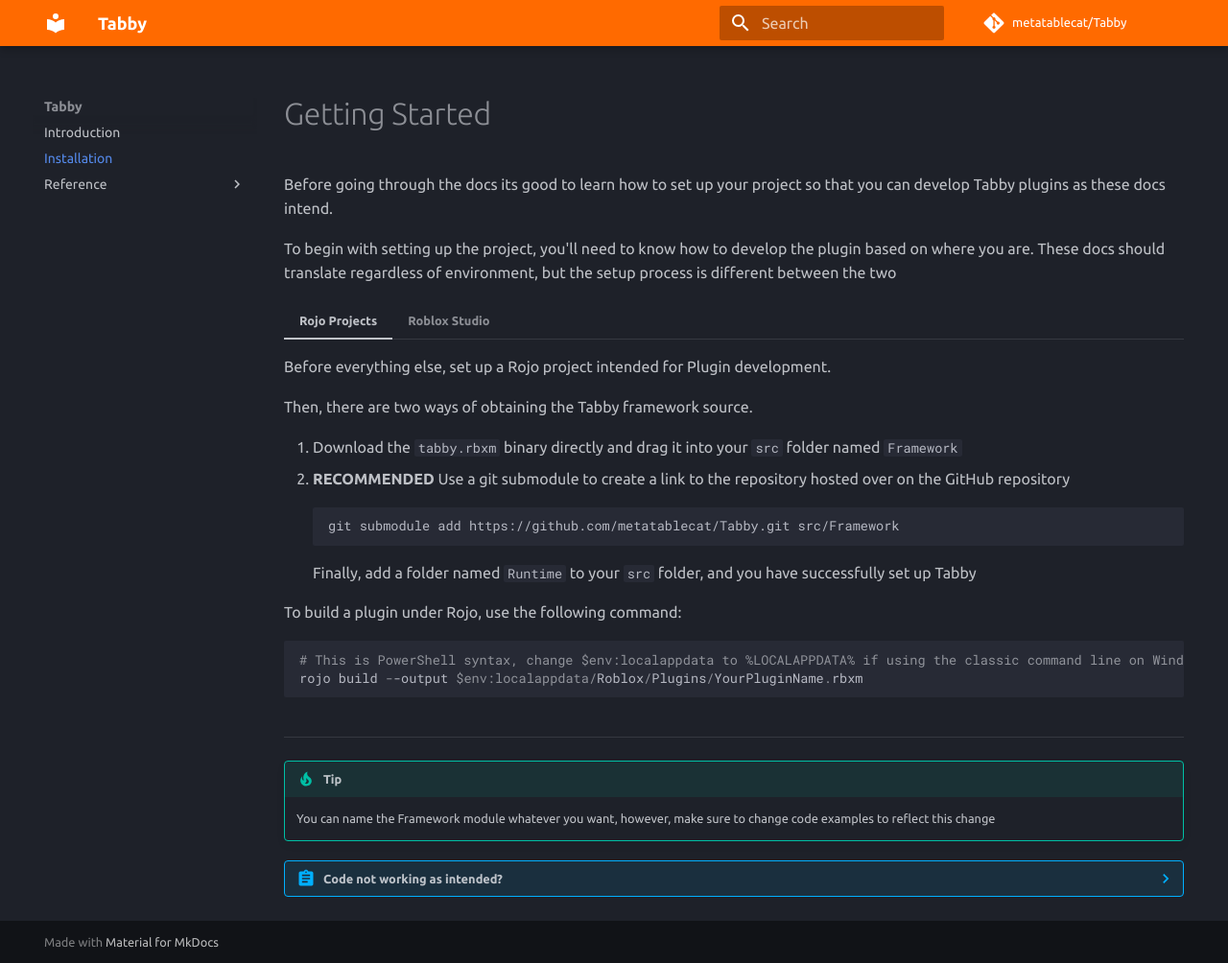
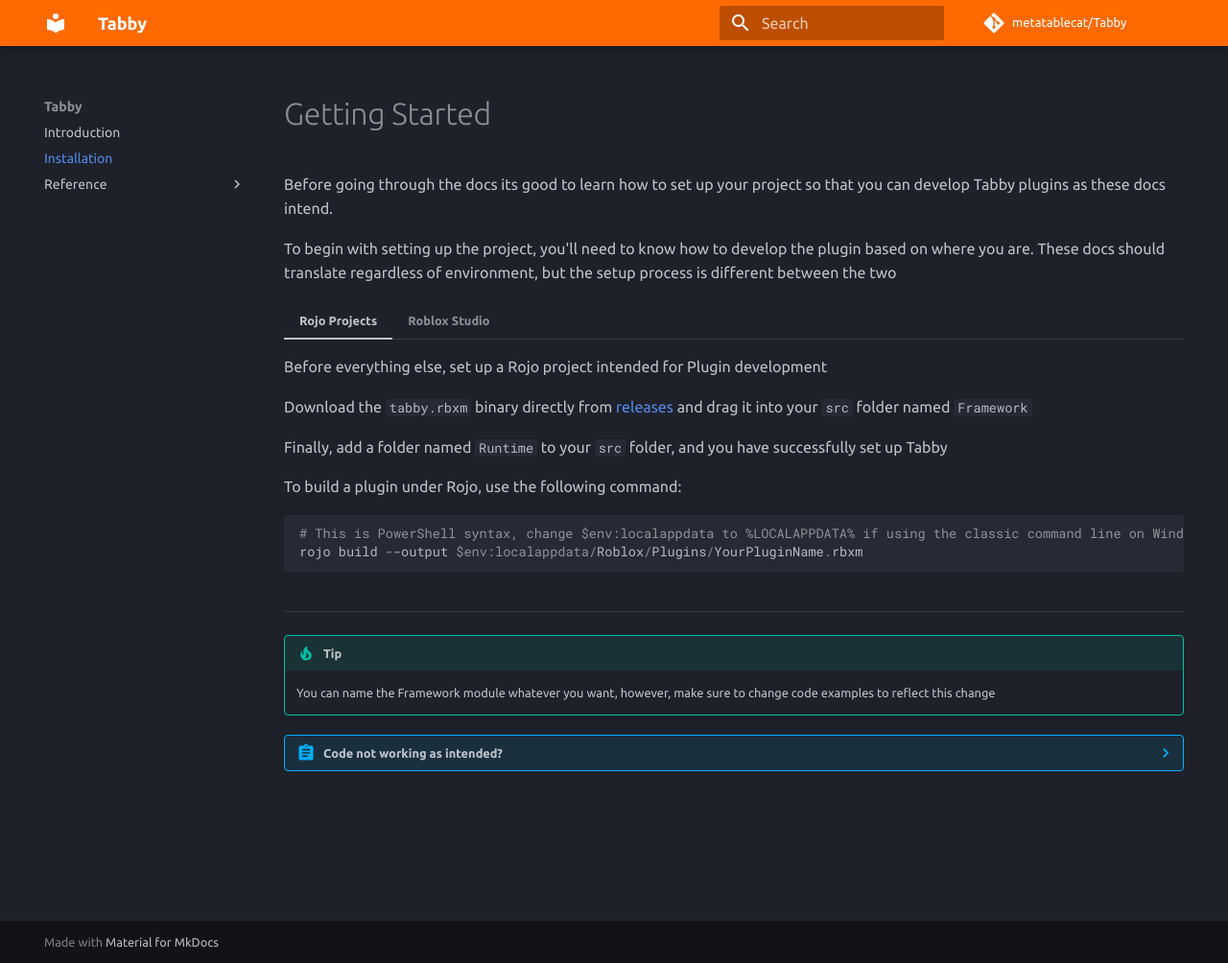
Before and after one commit to metatablecat/Tabby-legacy, an MkDocs documentation site: the page built from docs/GettingStarted.md, in a window 1280 px wide and 1004 px high. Shown: the whole window at 96% size. Built offline with MkDocs 1.6.1 and Material for MkDocs 9.7.7, drawn with Linux system fonts in a browser that asks for light colours; comment, search, counter and statistics services are not loaded.

Commit message:
Fix documentation

````diff
--- a/docs/GettingStarted.md
+++ b/docs/GettingStarted.md
@@ -4,15 +4,10 @@ Before going through the docs its good to learn how to set up your project so th
 To begin with setting up the project, you'll need to know how to develop the plugin based on where you are. These docs should translate regardless of environment, but the setup process is different between the two
 
 === "Rojo Projects"
-	Before everything else, set up a Rojo project intended for Plugin development.
+	Before everything else, set up a Rojo project intended for Plugin development
 
-	Then, there are two ways of obtaining the Tabby framework source.
+	Download the `tabby.rbxm` binary directly from [releases](https://github.com/metatablecat/Tabby/releases) and drag it into your `src` folder named `Framework`
 
-	1. Download the `tabby.rbxm` binary directly and drag it into your `src` folder named `Framework`
-	2. **RECOMMENDED** Use a git submodule to create a link to the repository hosted over on the GitHub repository
-		```bash
-		git submodule add https://github.com/metatablecat/Tabby.git src/Framework
-		```
 	Finally, add a folder named `Runtime` to your `src` folder, and you have successfully set up Tabby
 
 	To build a plugin under Rojo, use the following command:
@@ -22,7 +17,7 @@ To begin with setting up the project, you'll need to know how to develop the plu
 	```
 
 === "Roblox Studio"
-	Create a Plugin with a new folder, and drag the `tabby.rbxm` model into it, then add a second folder named `Runtime`
+	Create a Plugin with a new folder, and drag the `tabby.rbxm` model from [Releases](https://github.com/metatablecat/Tabby/releases) into it, then add a second folder named `Runtime`
 	!!! tip "Enable PluginDebuggingService"
 		Plugin Development is a lot easier under Roblox Studio with this enabled. You can do this by navigating to Studio Settings and searching for `Enable Plugin Debugging Service`. Studio will need to restart before enabling this.
 
````
Also changed, not shown: README.md (+3 -11 lines).
